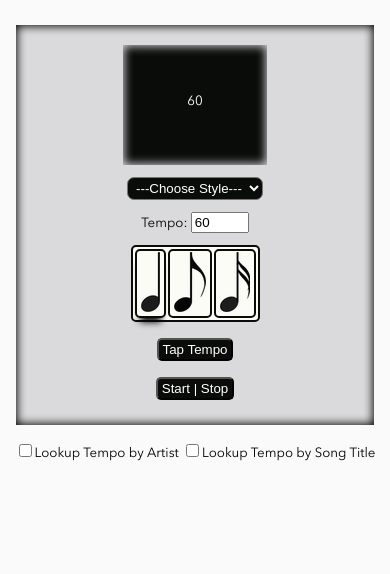
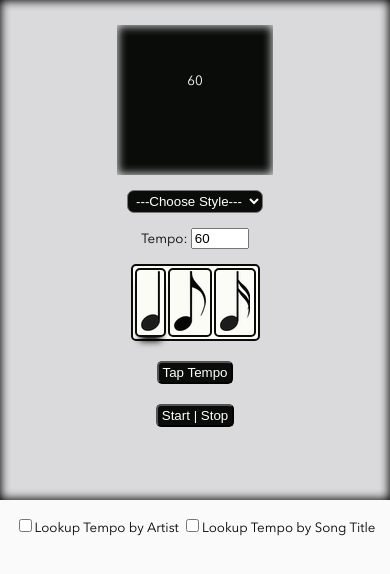
Before and after one commit to chrishwright/metronome, a website: page public/index.html in a window 390 px wide. Drawn offline with nearby package versions, Linux system fonts and the light colour scheme; some packages are replaced by stand-ins of ours.

Commit message:
remove tempo indicators css

```diff
--- a/public/css/metronome.css
+++ b/public/css/metronome.css
@@ -1,6 +1,7 @@
 html,body {
 
 	width:100%;
+	height:100%;
 	margin: 0;
 	background-color: #fafafa;
 
@@ -10,7 +11,7 @@ html,body {
     font-family: AvenirNextLTPro-Regular;
     src: url('../fonts/avenir-next-regular.woff');
 }
-
+/*
 .tempo.ng-valid.ng-dirty {
 
 	background-color: #36DBCA;
@@ -32,7 +33,7 @@ html,body {
 	color: #FFF;
 
 }
-
+*/
 .blackFont {
 
 	color:#000;
@@ -173,10 +174,10 @@ html,body {
 #metronomeBody {
 
 	position: relative;
-	width: 358px;
+	width: 550px;
 	height: 400px;
 	margin: 0 auto;
-	margin-top: 25px;
+
 }
 
 #screen {
@@ -321,6 +322,6 @@ html,body {
 
 	#metronomeBody {
 		width: 100%;
-		max-width: 358px;
+		min-height:500px;
 	}
 }
```
